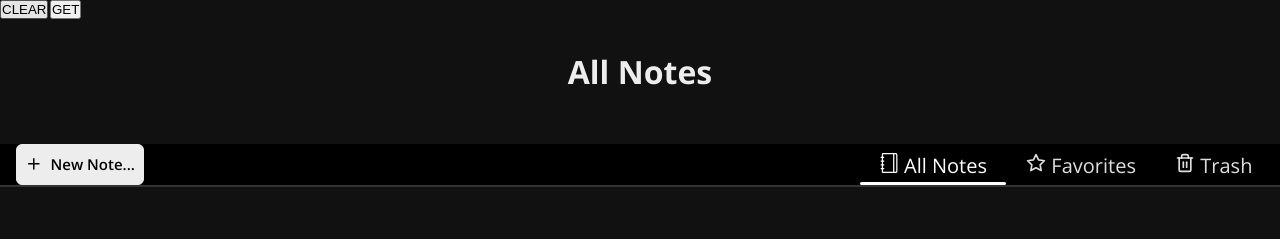
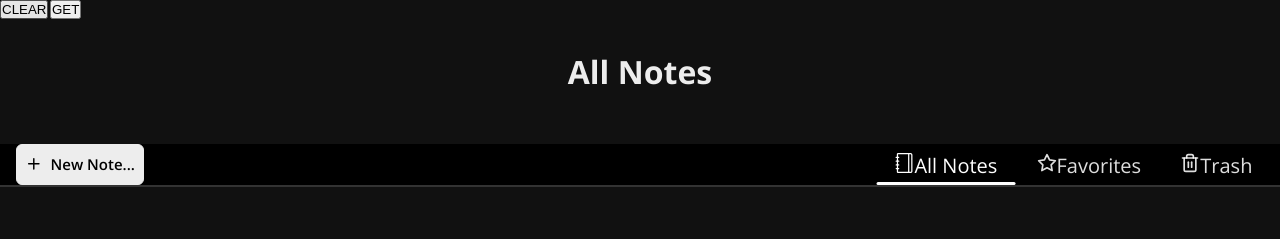
Before and after one commit to fistty/notes-app, a React (Vite) app: page / in a window 1280 px wide. Shown: the top 239 px of the page. Built offline with nearby package versions, Linux system fonts and the light colour scheme.

Commit message:
Update Nav.jsx

```diff
--- a/src/components/Nav.jsx
+++ b/src/components/Nav.jsx
@@ -31,17 +31,26 @@ function Nav() {
 				</li>
 				<li className="nav-list">
 					<NavLink className="nav-a" to="/">
-						<SlNotebook /> All Notes
+						<span>
+							<SlNotebook />
+						</span>
+						All Notes
 					</NavLink>
 				</li>
 				<li className="nav-list">
 					<NavLink className="nav-a" to="/favorite">
-						<FiStar /> Favorites
+						<span>
+							<FiStar />
+						</span>
+						Favorites
 					</NavLink>
 				</li>
 				<li className="nav-list">
 					<NavLink className="nav-a" to="/trash">
-						<FiTrash2 /> Trash
+						<span>
+							<FiTrash2 />
+						</span>
+						Trash
 					</NavLink>
 				</li>
 			</ul>
```
